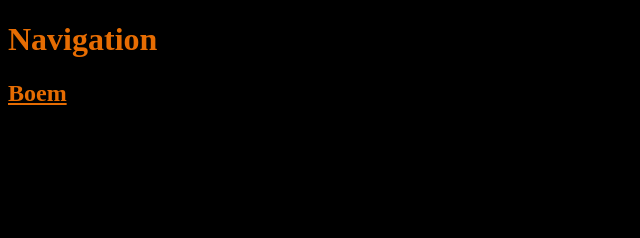
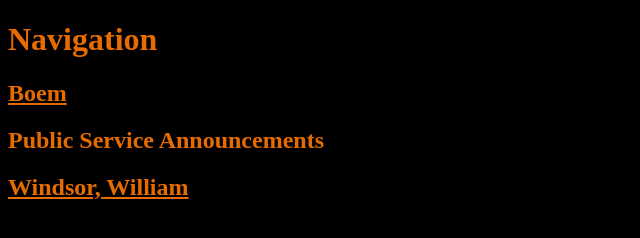
Before and after one commit to forest-van-eeden/Conservation, a plain HTML site: page index.html in a window 1280 px wide. Shown: the whole page, without its empty margins (0-640 px from the left). Drawn offline with Linux system fonts and the light colour scheme.

Commit message:
Public Service Announcements added Update index.html

```diff
--- a/index.html
+++ b/index.html
@@ -15,5 +15,7 @@
   <body>
     <h1>Navigation</h1>
     <a href="Boem/open-boem.html"><h2>Boem</h2></a>
+    <h2>Public Service Announcements</h2>
+    <a href="Public_Service_Announcements/windsor_william.html"><h2>Windsor, William</h2></a>
   </body>
 </html>
```
